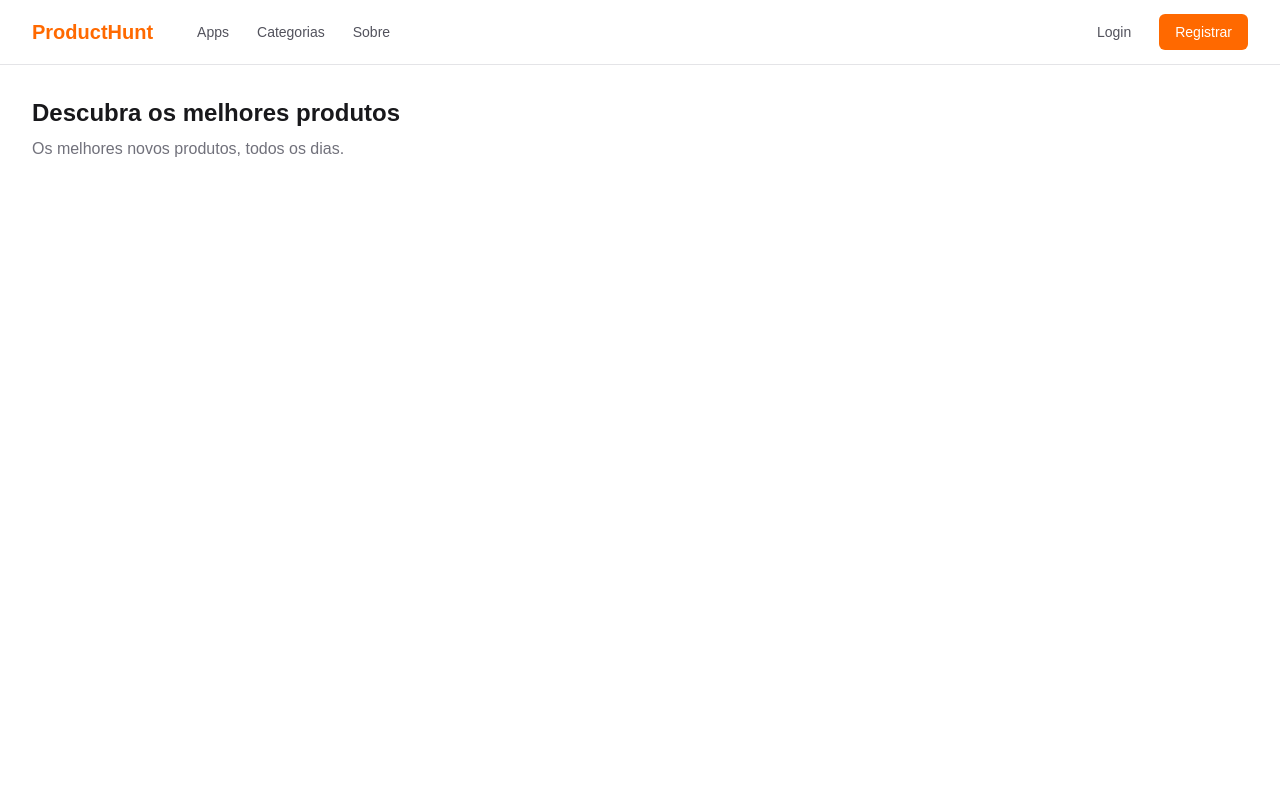
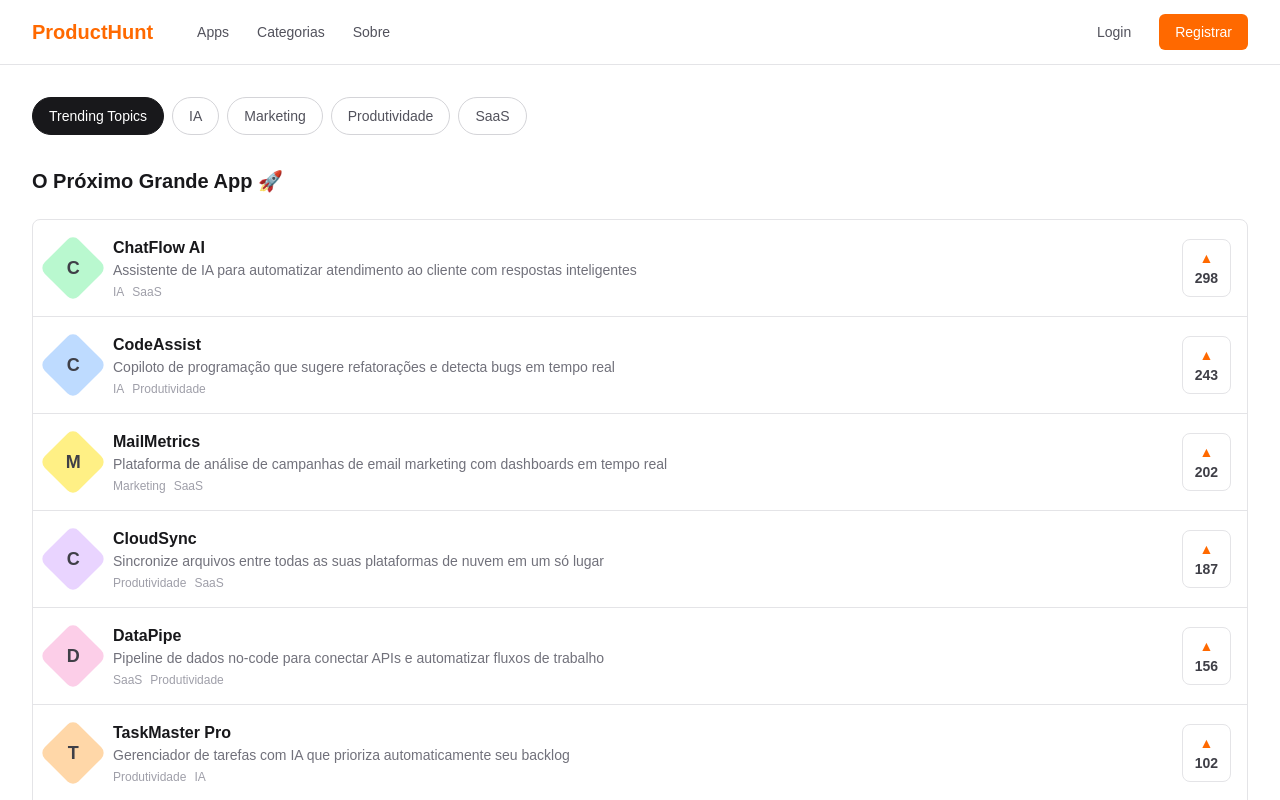
Before and after one commit to Eric-Formiga/product-hunt, a Next.js app: page / in a window 1280 px wide. Shown: the top 800 px of the page. Built offline with nearby package versions, Linux system fonts and the light colour scheme.

Commit message:
feat: add category-filter e product-list on main page

```diff
--- a/src/app/page.tsx
+++ b/src/app/page.tsx
@@ -1,12 +1,32 @@
+"use client";
+
+import { useState } from "react";
+import { products } from "@/data/products";
+import { CategoryFilter } from "@/components/category-filter";
+import { ProductList } from "@/components/product-list";
+
 export default function Home() {
+  const [activeFilter, setActiveFilter] = useState("Trending Topics");
+
+  const filtered =
+    activeFilter === "Trending Topics"
+      ? products
+      : products.filter((p) => p.tags.includes(activeFilter));
+
+  const sorted = [...filtered].sort((a, b) => b.upvoteCount - a.upvoteCount);
+
   return (
     <main className="mx-auto max-w-7xl px-4 py-8 sm:px-6 lg:px-8">
-      <h1 className="text-2xl font-bold text-zinc-900">
-        Descubra os melhores produtos
-      </h1>
-      <p className="mt-2 text-zinc-500">
-        Os melhores novos produtos, todos os dias.
-      </p>
+      <CategoryFilter
+        activeFilter={activeFilter}
+        onFilterChange={setActiveFilter}
+      />
+
+      <h2 className="mt-8 text-xl font-bold text-zinc-900">
+        O Próximo Grande App 🚀
+      </h2>
+
+      <ProductList products={sorted} />
     </main>
   );
 }
```
